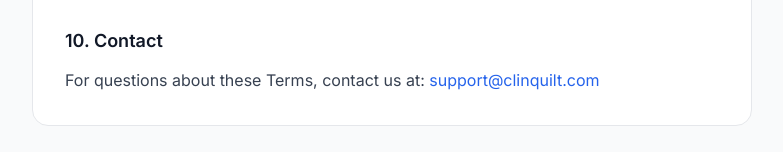
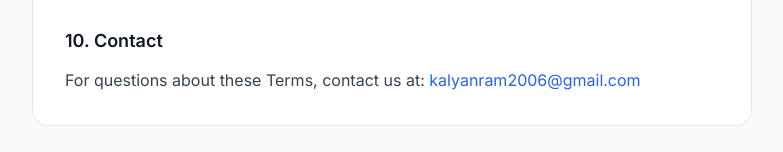
Before and after one commit to KALYANRAM2006/EHI_SaaS, a React (Vite) app in the folder frontend/: page /terms in a window 1280 px wide. Shown: the part 1938-2090 px from the top of the page, without its empty margins (248-1031 px from the left). Built offline with nearby package versions, Linux system fonts and the light colour scheme.

Commit message:
fix: update contact email to kalyanram2006@gmail.com

```diff
--- a/frontend/src/pages/PrivacyPage.jsx
+++ b/frontend/src/pages/PrivacyPage.jsx
@@ -79,7 +79,7 @@
 
           <section>
             <h2 className="text-lg font-semibold text-gray-900 mb-3">9. Contact</h2>
-            <p>For privacy questions or concerns: <a href="mailto:privacy@clinquilt.com" className="text-blue-600 hover:underline">privacy@clinquilt.com</a></p>
+            <p>For privacy questions or concerns: <a href="mailto:kalyanram2006@gmail.com" className="text-blue-600 hover:underline">kalyanram2006@gmail.com</a></p>
           </section>
 
         </div>
--- a/frontend/src/pages/TermsPage.jsx
+++ b/frontend/src/pages/TermsPage.jsx
@@ -66,7 +66,7 @@
 
           <section>
             <h2 className="text-lg font-semibold text-gray-900 mb-3">10. Contact</h2>
-            <p>For questions about these Terms, contact us at: <a href="mailto:support@clinquilt.com" className="text-blue-600 hover:underline">support@clinquilt.com</a></p>
+            <p>For questions about these Terms, contact us at: <a href="mailto:kalyanram2006@gmail.com" className="text-blue-600 hover:underline">kalyanram2006@gmail.com</a></p>
           </section>
 
         </div>
```
